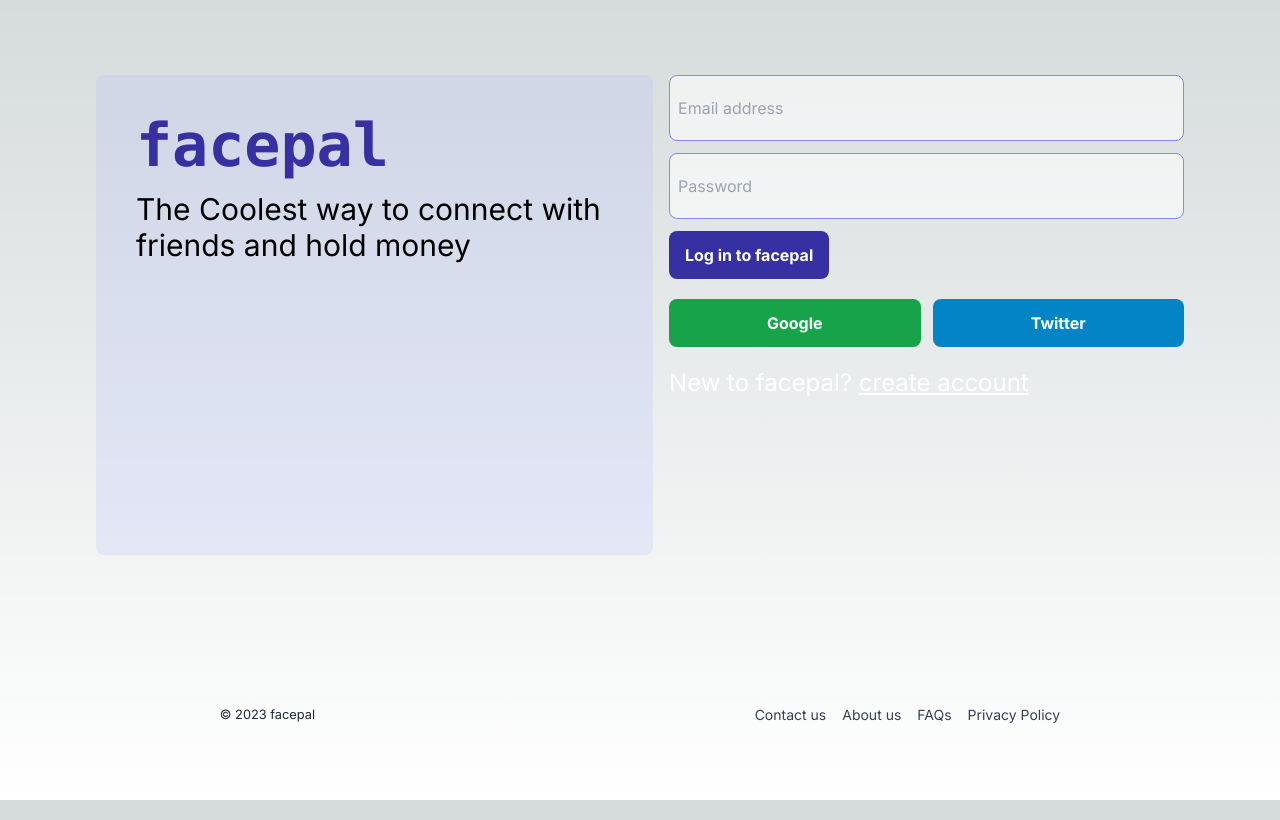
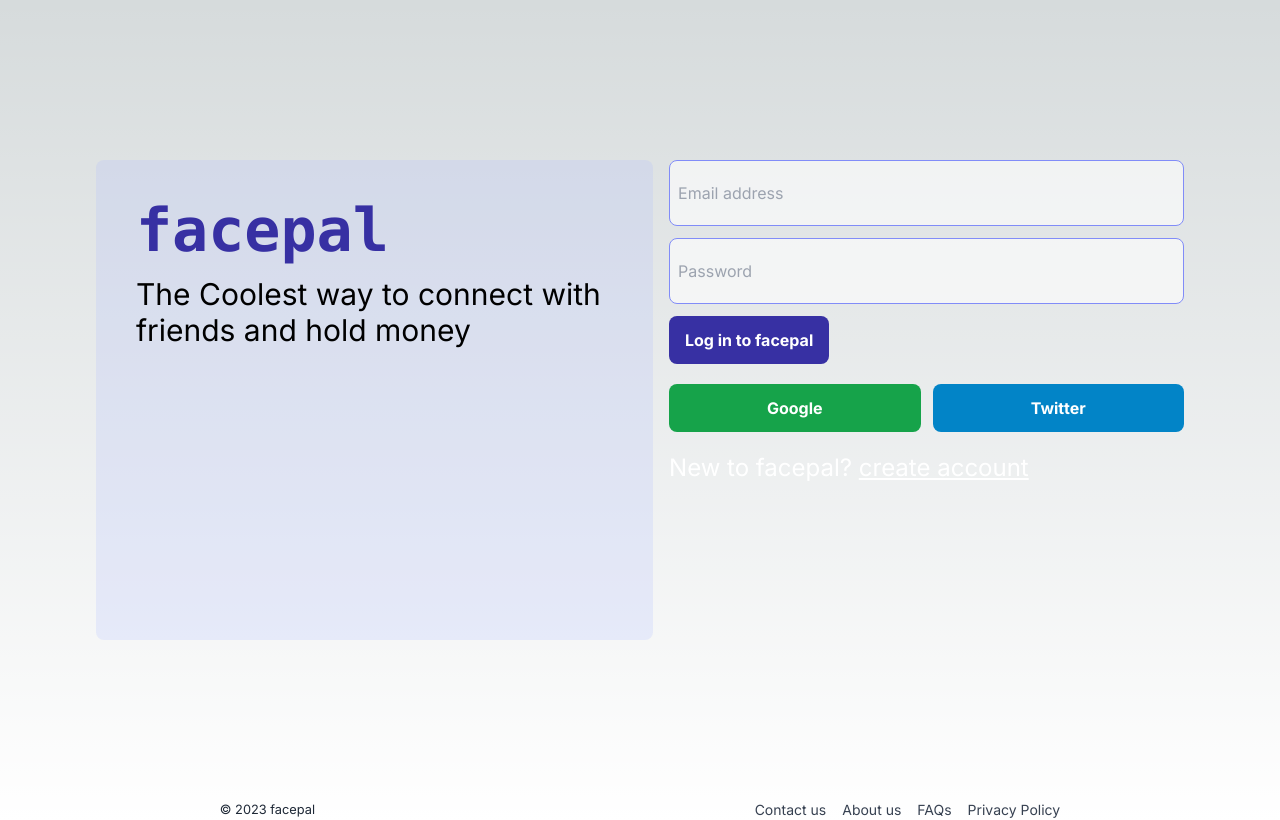
Before and after one commit to earlycodetech/facepal, a Next.js app: page / in a window 1280 px wide. Built offline with nearby package versions, Linux system fonts and the light colour scheme.

Commit message:
created footer component

```diff
--- /dev/null
+++ b/app/components/footer.js
@@ -0,0 +1,15 @@
+import Link  from 'next/link';
+
+export const Footer= () => {
+    return (
+        <footer className="w-full flex flex-col sm:flex-row justify-around items-center">
+            <small className="text-gray-800">&copy; 2023 facepal</small>
+            <ul className="flex flex-row gap-4">
+                <li className="text-gray-700 text-sm"><Link href="#">Contact us</Link></li>
+                <li className="text-gray-700 text-sm"><Link href="#">About us</Link></li>
+                <li className="text-gray-700 text-sm"><Link href="#">FAQs</Link></li>
+                <li className="text-gray-700 text-sm"><Link href="#">Privacy Policy</Link></li>
+            </ul>
+        </footer>
+    )
+}
--- a/app/layout.js
+++ b/app/layout.js
@@ -1,5 +1,6 @@
-import './globals.css'
-import { Inter } from 'next/font/google'
+import './globals.css';
+import { Inter } from 'next/font/google';
+import { Footer } from './components/footer';
 
 const inter = Inter({ subsets: ['latin'] })
 
@@ -12,6 +13,7 @@ export default function RootLayout({ children }) {
   return (
     <html lang="en">
       <body className={inter.className}>{children}</body>
+      <Footer />
     </html>
   )
 }
--- a/app/page.js
+++ b/app/page.js
@@ -34,16 +34,6 @@ export default function Home() {
                 <p className="text-2xl text-white">New to facepal? <Link href="#" className="underline">create account</Link></p>
             </div>
         </div>
-
-        <footer className="w-full flex flex-col sm:flex-row justify-around items-center">
-            <small className="text-gray-800">&copy; 2023 facepal</small>
-            <ul className="flex flex-row gap-4">
-                <li className="text-gray-700 text-sm"><Link href="#">Contact us</Link></li>
-                <li className="text-gray-700 text-sm"><Link href="#">About us</Link></li>
-                <li className="text-gray-700 text-sm"><Link href="#">FAQs</Link></li>
-                <li className="text-gray-700 text-sm"><Link href="#">Privacy Policy</Link></li>
-            </ul>
-        </footer>
       </div>
     </>
   )
```
